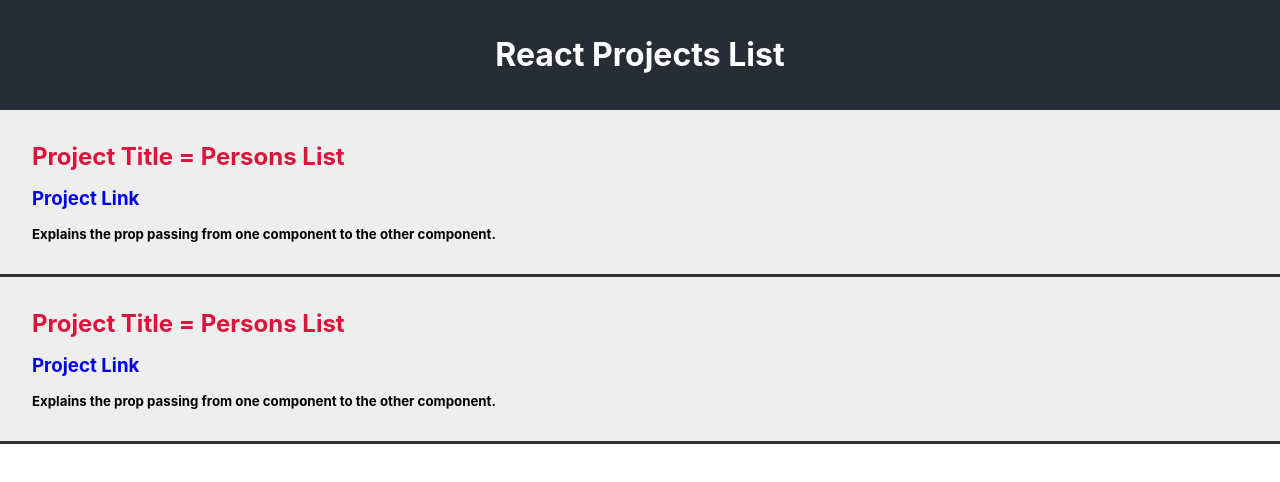
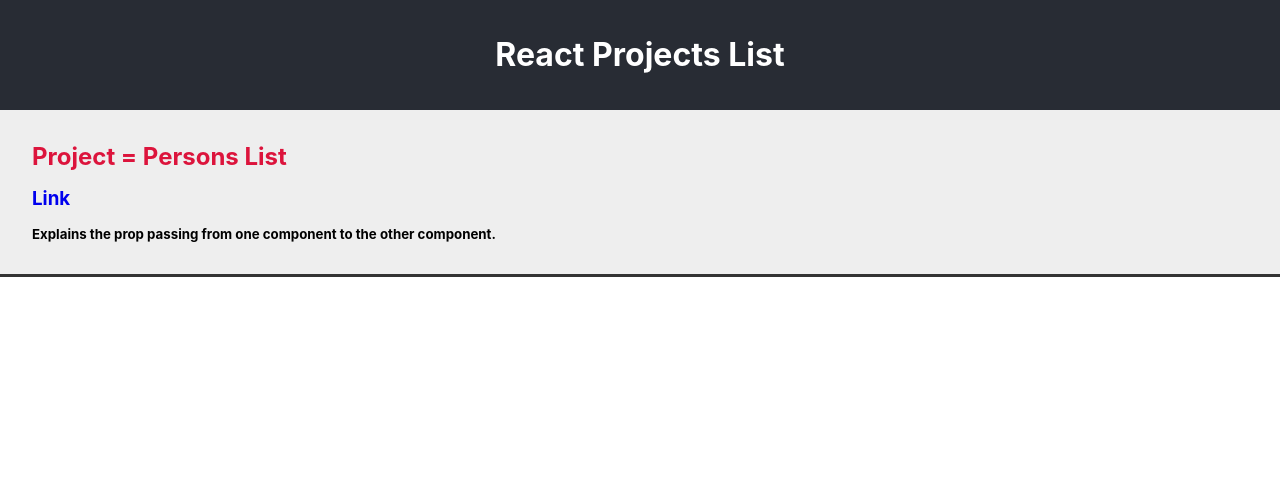
Before and after one commit to Vikas-KM/react-projects, a React (Create React App) app: page / in a window 1280 px wide. Shown: the top 482 px of the page. Built offline with nearby package versions, Linux system fonts and the light colour scheme.

Commit message:
removed the redundant app code

```diff
--- a/src/Project.js
+++ b/src/Project.js
@@ -6,10 +6,10 @@
   return (
     <div className={classes.project}>
       <div>
-        <h2>Project Title = {name}</h2>
+        <h2>Project = {name}</h2>
         <h3>
           <a href={url} target="_blank" rel="noopener noreferrer">
-            Project Link
+            Link
           </a>
         </h3>
       </div>
--- a/src/ProjectList.js
+++ b/src/ProjectList.js
@@ -5,13 +5,6 @@
   const projects = [
     {
       id: 1,
-      name: "Persons List",
-      url: "https://vikas-km.github.io/persons-list/",
-      desc:
-        "Explains the prop passing from one component to the other component."
-    },
-    {
-      id: 2,
       name: "Persons List",
       url: "https://vikas-km.github.io/persons-list/",
       desc:
```
